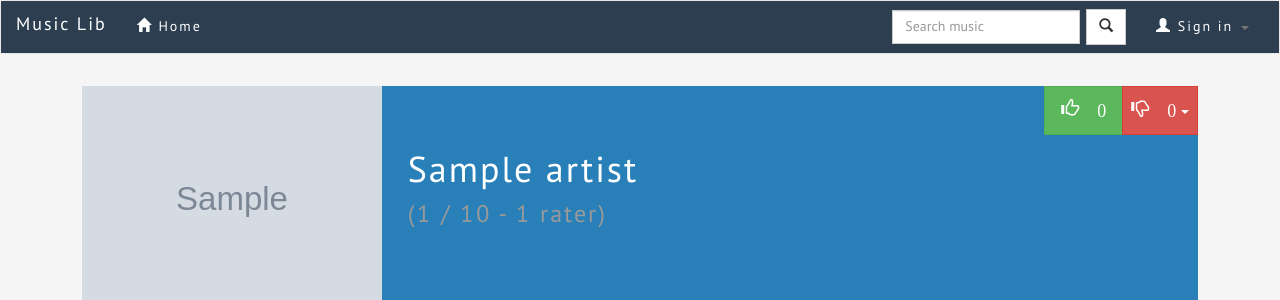
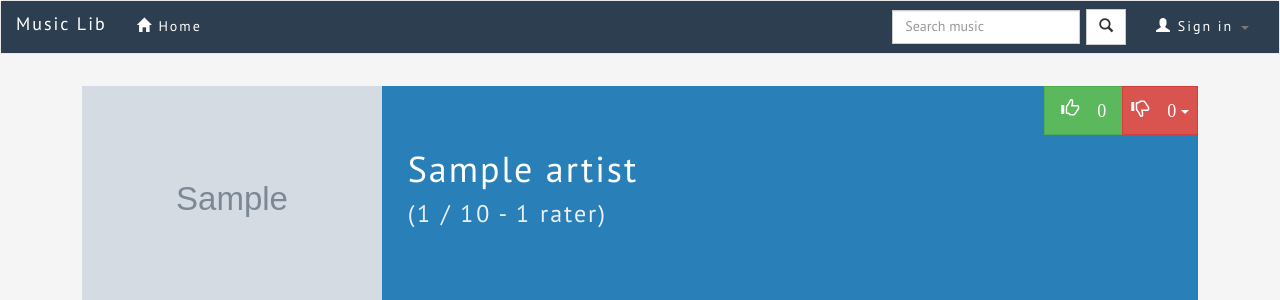
Before and after one commit to stowka/musiclib, a PHP site: page /Users/artist.php?id=1 in a window 1280 px wide. Shown: the top 300 px of the page. Run offline with PHP 8.4, Linux system fonts and the light colour scheme; tables that the repository leaves empty hold one stand-in row (values such as "Sample post"); grey boxes marked "Sample" are stand-in pictures; data that the repository does not hold is empty; some libraries are stand-ins or nearby versions.

Commit message:
artist_header clouds

```diff
--- a/sections/artist_header.php
+++ b/sections/artist_header.php
@@ -6,7 +6,7 @@
 						</p>
 						<h1 style="display:inline-block; vertical-align:middle">
 							<?php print $artist; ?><br>
-							<small class="muted">
+							<small class="text-clouds">
 							<?php
 							$raterCount = $artist->countRaters();
 							if ($raterCount > 0)
```
